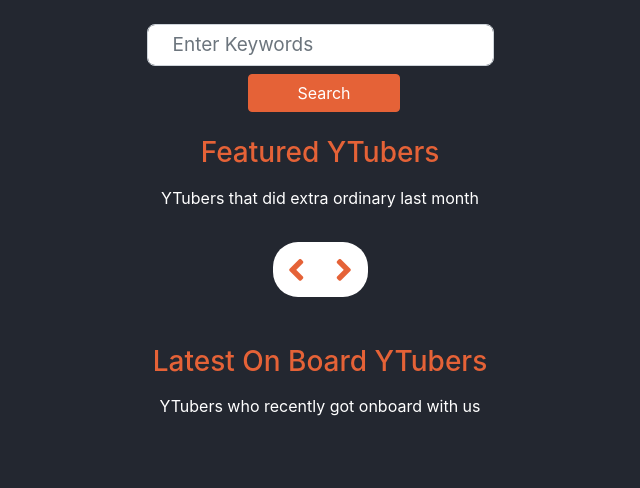
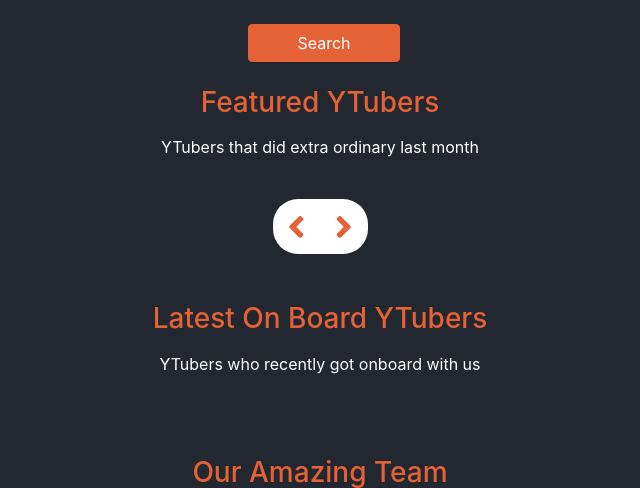
Before and after one commit to Abhirooppanchal/DemoWebsite, a Django app: page / in a window 1280 px wide. Shown: the part 109-597 px from the top of the page, without its empty margins (320-960 px from the left). Run offline with Django 3.2, Linux system fonts and the light colour scheme; data that the repository does not hold is empty.

Commit message:
Final Project change #4

```diff
--- a/tubers/templates/webpages/home.html
+++ b/tubers/templates/webpages/home.html
@@ -33,9 +33,9 @@
     <section class="container d-flex justify-content-center align-items-center mt-4">
       <form method="GET" action="{% url 'search' %}" class="row text-center">
         <div class="col-md-auto">
-          <div class="form-group mb-2">
+          <!-- <div class="form-group mb-2">
             <input type="text" name="keyword" class="form-control" placeholder="Enter Keywords">
-          </div>
+          </div> -->
           <div class="text-center">
             <button type="submit" class="btn btn-accent ml-2 mb-2 pl-5 pr-5">Search</button>
 
@@ -48,7 +48,7 @@
     <section class="container mt-3">
       <h3 class="text-center">Featured YTubers</h3>
       <p class="pt-2 pb-3 text-center">YTubers that did extra ordinary last month</p>
-      <div class="team slider" data-slick='{"slidesToShow": 3, "slidesToScroll": 1}'>
+      <div class="team slider" data-slick='{"slidesToShow": 3, "slidesToScroll": 1}' style = "display:flex;">
 
         <!-- person 1 -->
         {% for fy in featured_youtubers %}
```
Also changed, not shown: tubers/media/ytubers/2022/m/AmitBhadana.jpg (added), tubers/media/ytubers/2022/m/AnushkaSen.jpg (added), tubers/media/ytubers/2022/m/Avneet.jpg (added), tubers/media/ytubers/2022/m/Jannat.jpg (added), tubers/media/ytubers/2022/m/Kaash.jpg (added), tubers/media/ytubers/2022/m/amulya.jpg (added), tubers/media/ytubers/2022/m/bbki.jpg (added), tubers/media/ytubers/2022/m/flash.jpg (added), tubers/media/ytubers/2022/m/guruji.jpg (added), tubers/media/ytubers/2022/m/k18.jpg (added), tubers/media/ytubers/2022/m/mortalGaming.jpg (added), tubers/media/ytubers/2022/m/techburner.jpg (added).
